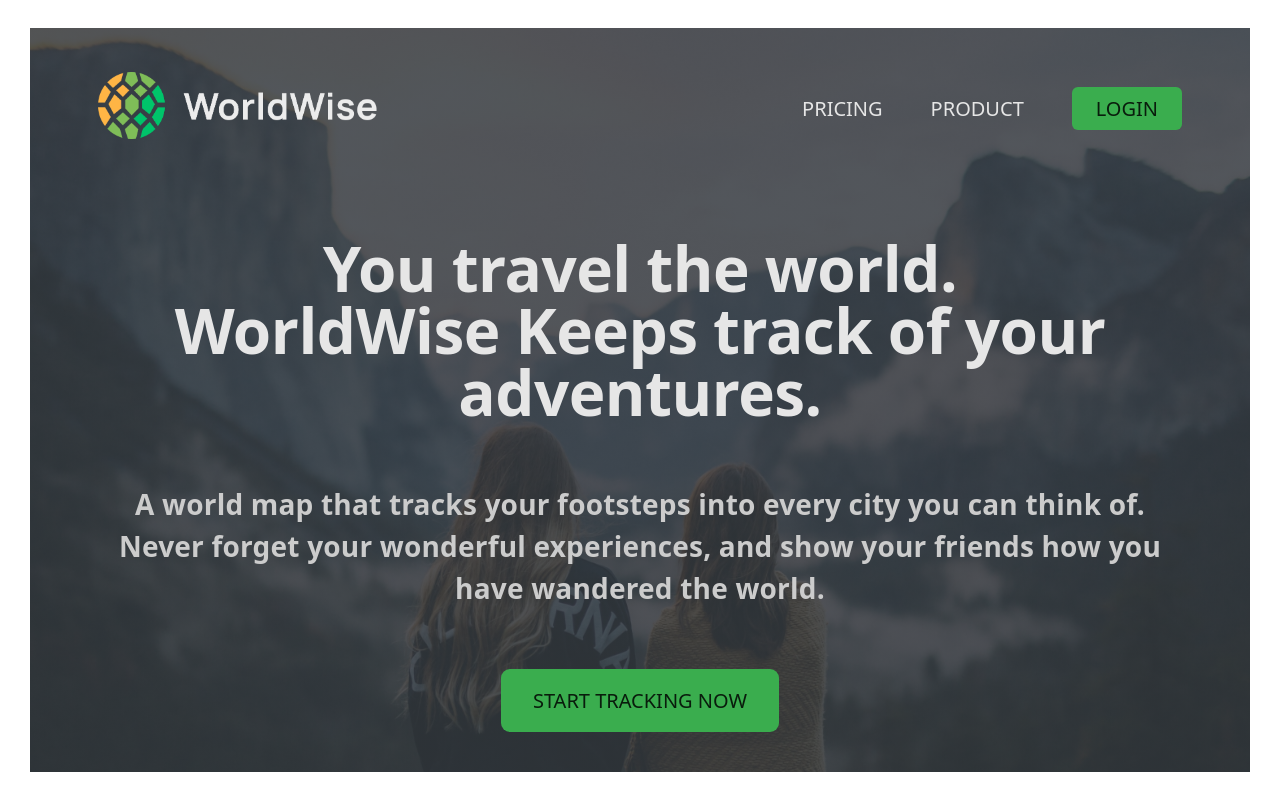
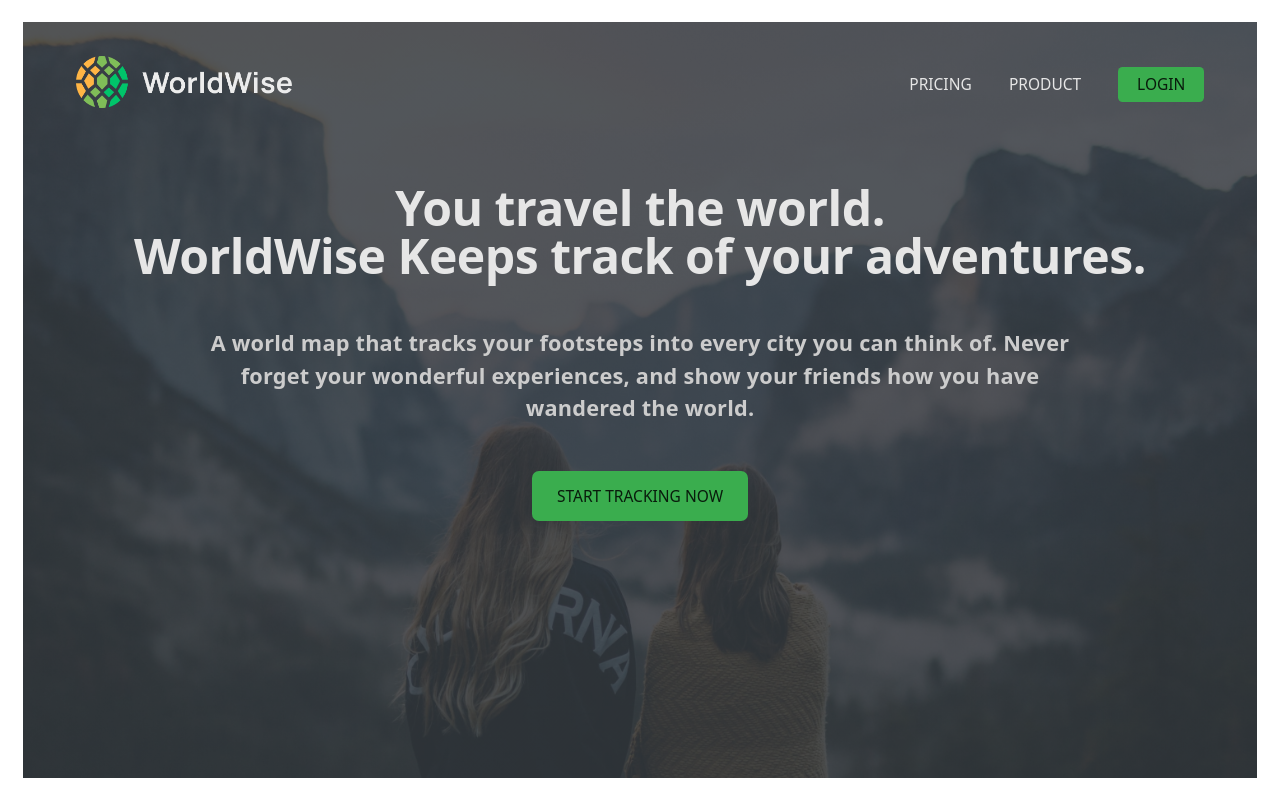
Before and after one commit to Sophianx234/worldWise, a React (Vite) app: page / in a window 1280 px wide. Built offline with nearby package versions, Linux system fonts and the light colour scheme; no server answers; data requests are answered from the project's data file.

Commit message:
fixing overflows

```diff
--- a/src/contexts/CitiesContext.jsx
+++ b/src/contexts/CitiesContext.jsx
@@ -42,11 +42,11 @@ function CitiesProvider({children}){
         async function fetchCities(){
             try{
                 dispatch({type: 'loading', payload: true})
-                const res = await fetch('http://localhost:8000/cities')
+                const res = await fetch('http://worldwise-api-qbqq.onrender.com/api/v1/cities')
                 if(!res.ok) throw new Error('Could not fetch from cities server')
                 const data = await res.json();
-                dispatch({type: 'cities/loaded', payload: data})
-
+            console.log('cities', data.Cities.cities)
+                dispatch({type: 'cities/loaded', payload: data.Cities.cities})
 
 
             }catch(err){
--- a/src/index.css
+++ b/src/index.css
@@ -15,5 +15,5 @@
 
 
 html{
-  font-size: 62.5%;
+  font-size: 48.5%;
 }
```
